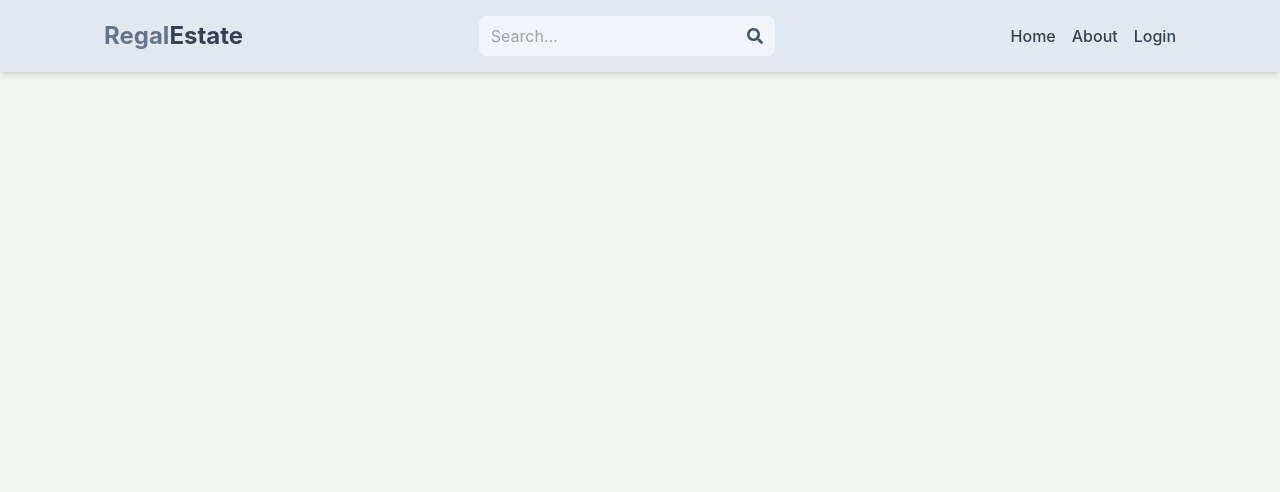
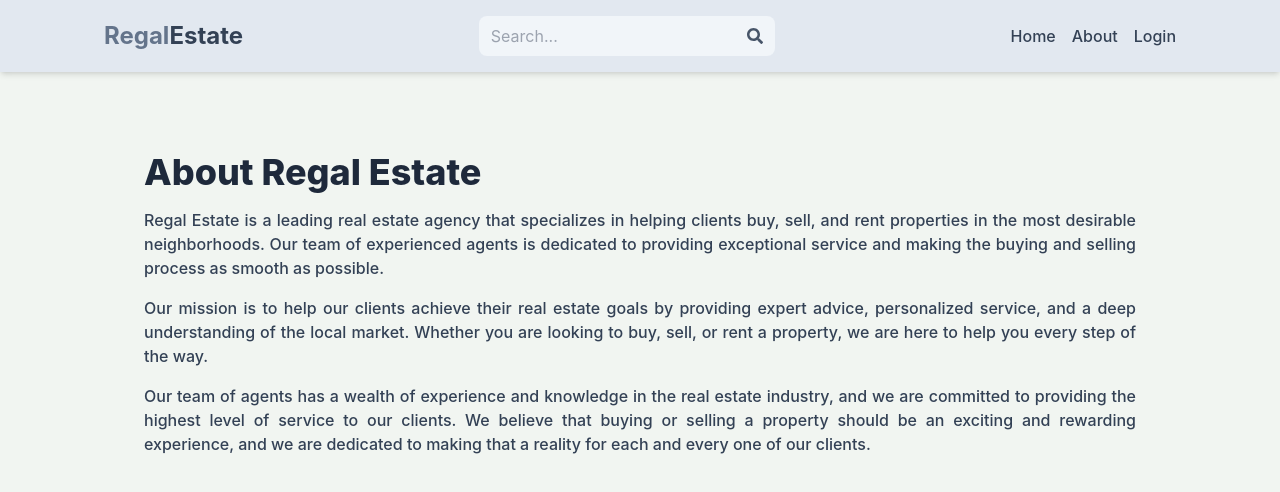
Before and after one commit to tanishkadeep/Regal-Estate, a React (Vite) app in the folder client/: page /about in a window 1280 px wide. Shown: the top 492 px of the page. Built offline with nearby package versions, Linux system fonts and the light colour scheme; no server answers.

Commit message:
about page

```diff
--- a/client/src/pages/About.tsx
+++ b/client/src/pages/About.tsx
@@ -1,3 +1,29 @@
 export default function About() {
-  return <div></div>;
+  return (
+    <div className="py-20  px-10 sm:px-20 max-w-6xl mx-auto font-medium">
+      <h1 className="text-4xl font-extrabold mb-4 text-slate-800">
+        About Regal Estate
+      </h1>
+      <p className="mb-4 text-slate-700 text-justify">
+        Regal Estate is a leading real estate agency that specializes in helping
+        clients buy, sell, and rent properties in the most desirable
+        neighborhoods. Our team of experienced agents is dedicated to providing
+        exceptional service and making the buying and selling process as smooth
+        as possible.
+      </p>
+      <p className="mb-4 text-slate-700 text-justify">
+        Our mission is to help our clients achieve their real estate goals by
+        providing expert advice, personalized service, and a deep understanding
+        of the local market. Whether you are looking to buy, sell, or rent a
+        property, we are here to help you every step of the way.
+      </p>
+      <p className="mb-4 text-slate-700 text-justify">
+        Our team of agents has a wealth of experience and knowledge in the real
+        estate industry, and we are committed to providing the highest level of
+        service to our clients. We believe that buying or selling a property
+        should be an exciting and rewarding experience, and we are dedicated to
+        making that a reality for each and every one of our clients.
+      </p>
+    </div>
+  );
 }
```
